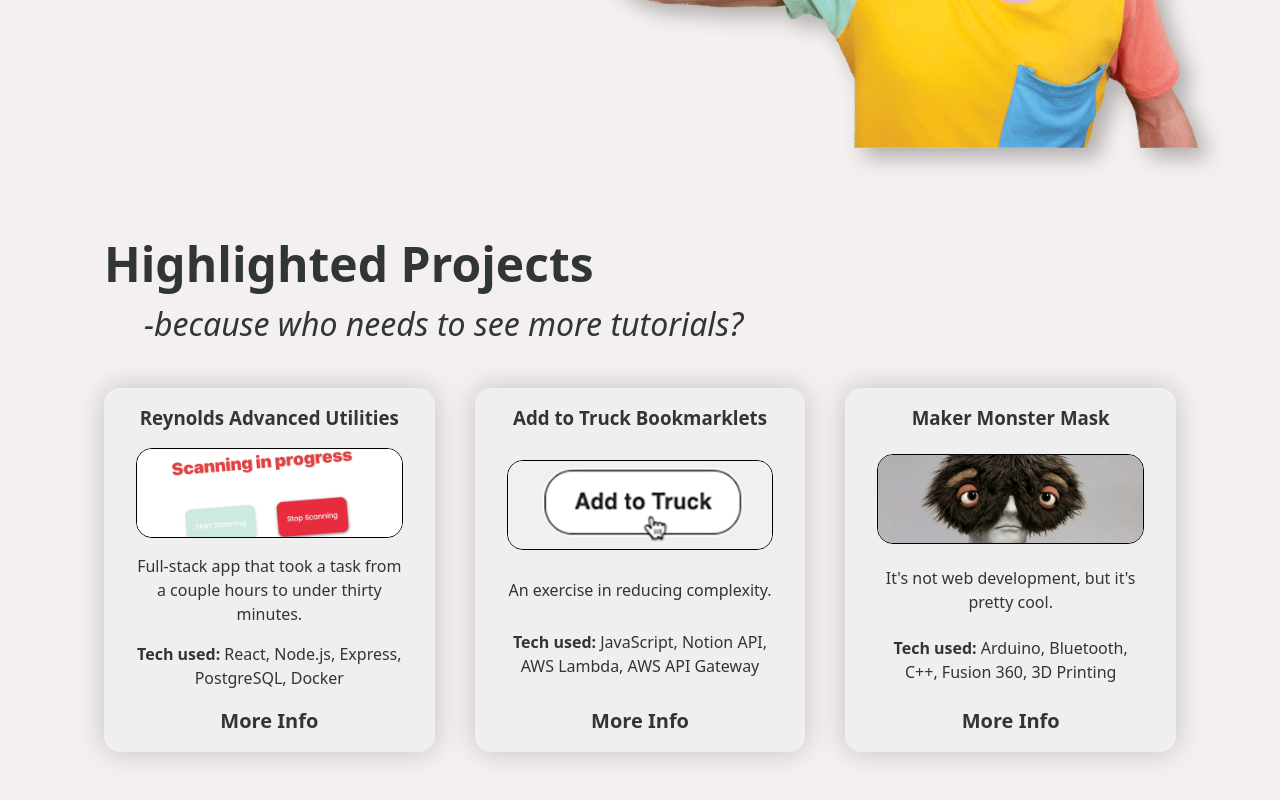
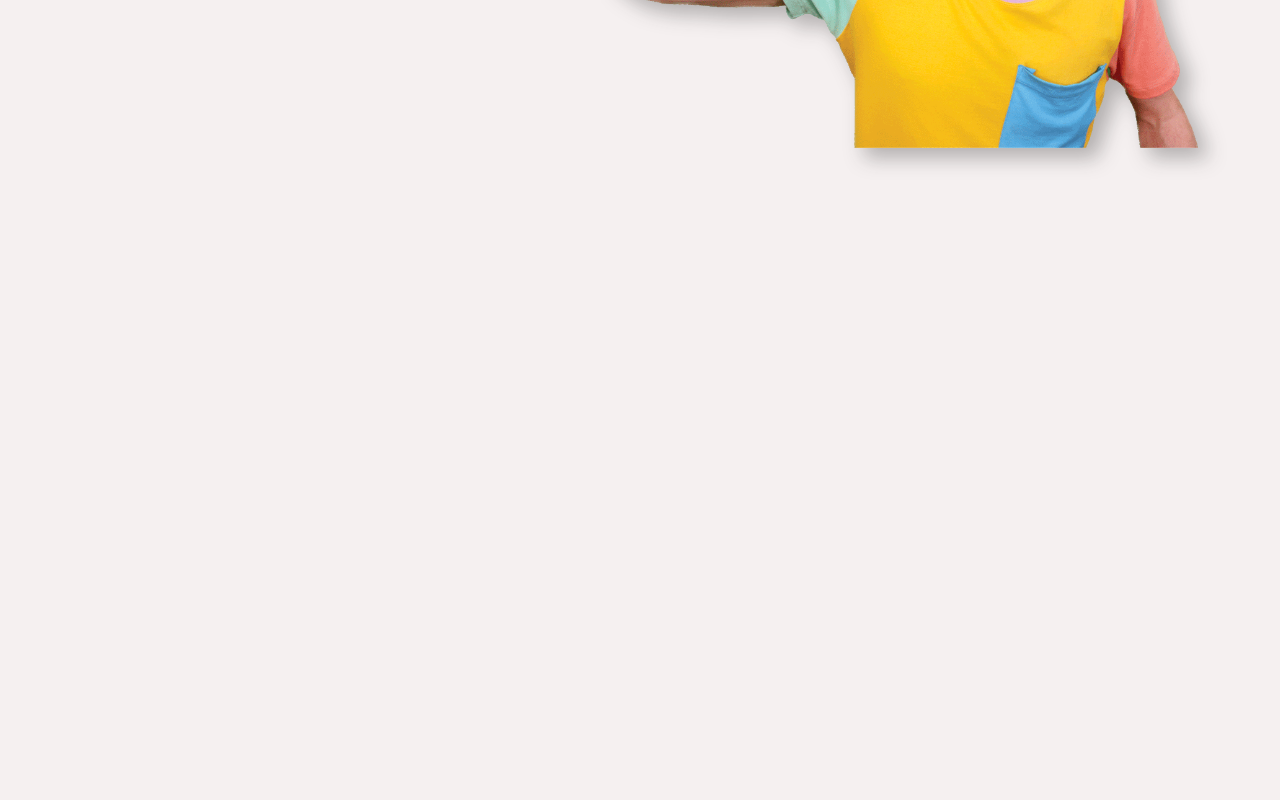
Before and after one commit to jake-waldron/portfolio, a Next.js app: page / in a window 1280 px wide. Shown: the part 652-1452 px from the top of the page. Built offline with nearby package versions, Linux system fonts and the light colour scheme.

Commit message:
added animation to entire section

```diff
--- a/components/Projects.jsx
+++ b/components/Projects.jsx
@@ -34,7 +34,7 @@ const projectArray = [
 
 export default function Projects() {
 	const ref = useRef(null);
-	const isInView = useInView(ref, { once: true, amount: 1 });
+	const isInView = useInView(ref, { once: true, amount: 0.5 });
 	const highlightViewCount = useStore((state) => state.highlightViewCount);
 	const increaseHighlightViewCount = useStore(useCallback((state) => state.increaseHighlightViewCount, []));
 
@@ -44,7 +44,7 @@ export default function Projects() {
 		}
 	}, [isInView, increaseHighlightViewCount]);
 
-	function showHighlight(baseName) {
+	function showAnimation(baseName) {
 		if (highlightViewCount < 1) {
 			return '';
 		}
@@ -57,14 +57,14 @@ export default function Projects() {
 	}
 
 	return (
-		<Wrapper id="projects">
+		<Wrapper id="projects" className={showAnimation('card-fade-in')}>
 			<Heading ref={ref}>
 				<h2>
-					<span className={showHighlight('highlight')}>Highlighted Projects</span>
+					<span className={showAnimation('highlight')}>Highlighted Projects</span>
 				</h2>
-				<p className={showHighlight('fade-in')}>-because who needs to see more tutorials?</p>
+				<p className={showAnimation('fade-in')}>-because who needs to see more tutorials?</p>
 			</Heading>
-			<ProjectCards>
+			<ProjectCards className={showAnimation('cards-fade-in')}>
 				{projectArray.map((project) => (
 					<Card
 						key={project.id}
@@ -89,6 +89,17 @@ const Wrapper = styled.section`
 	flex-direction: column;
 	justify-content: space-between;
 	align-items: center;
+	opacity: 0;
+
+	&.card-fade-in {
+		opacity: 1;
+	}
+
+	&.card-fade-in-animate {
+		opacity: 0;
+		animation: fade-in-shift-up 0.3s ease-in-out forwards;
+		animation-delay: 0.1s;
+	}
 
 	@media (max-width: ${BREAKPOINTS.sm}) {
 		padding-top: 40px;
@@ -128,6 +139,10 @@ const Heading = styled.div`
 	.highlight-animate {
 		position: relative;
 	}
+	/*
+	.highlight-animate {
+		animation-delay: 2s;
+	} */
 
 	.highlight::before {
 		position: absolute;
@@ -170,10 +185,11 @@ const Heading = styled.div`
 
 		animation: fade-in 0.3s ease-in forwards;
 		animation: grow-from-left-wide 0.3s cubic-bezier(0.785, 0.135, 0.15, 0.86) forwards;
-		animation-delay: 0.5s;
+		animation-delay: 0.4s;
 
 		@media (min-width: ${BREAKPOINTS.md}) {
 			animation: grow-from-left 0.3s cubic-bezier(0.785, 0.135, 0.15, 0.86) forwards;
+			animation-delay: 0.4s;
 		}
 	}
 
@@ -183,8 +199,8 @@ const Heading = styled.div`
 
 	.fade-in-animate {
 		opacity: 0;
-		animation: fade-in-shift-right 0.4s ease-in-out forwards;
-		animation-delay: 0.4s;
+		animation: fade-in-shift-right 0.5s ease-in-out forwards;
+		animation-delay: 0.5s;
 	}
 
 	/* ANIMATIONS */
@@ -239,6 +255,16 @@ const ProjectCards = styled.div`
 	margin: 0 40px;
 	/* flex: 1 1 50%; */
 
+	/* &.cards-fade-in {
+		opacity: 1;
+	}
+
+	&.cards-fade-in-animate {
+		opacity: 0;
+		animation: fade-in-shift-up 0.3s ease-in-out forwards;
+		animation-delay: 0.5s;
+	} */
+
 	@media (min-width: ${BREAKPOINTS.lg}) {
 		// uncomment this if you decide to go with a column in wide view
 		/* width: 75%;
```
